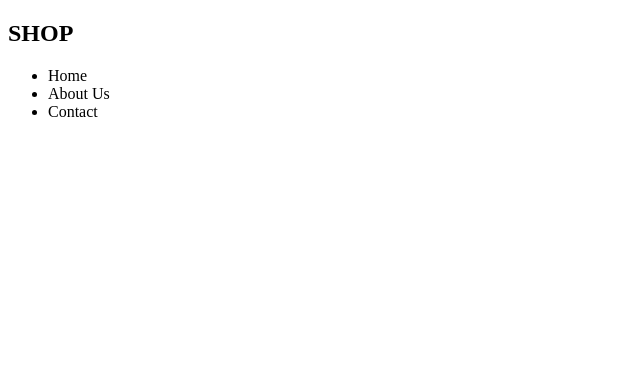
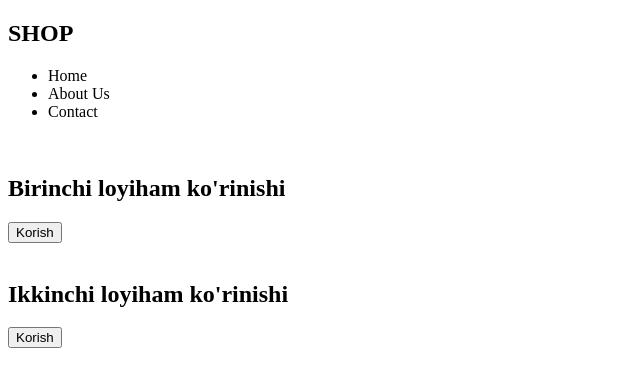
Before and after one commit to daminova011/Git-darsi-uchun, a plain HTML site: page index.html in a window 1280 px wide. Shown: the whole page, without its empty margins (0-640 px from the left). Drawn offline with Linux system fonts and the light colour scheme.

Commit message:
Add project cards to index.html

```diff
--- a/index.html
+++ b/index.html
@@ -14,4 +14,15 @@
       </ul>
     </nav>
   </div>
+  <div class="card">
+    <img>
+    <h2>Birinchi loyiham ko'rinishi</h2>
+    <button>Korish</button>
+  </div>
+   <div class="card">
+    <img>
+    <h2>Ikkinchi loyiham ko'rinishi</h2>
+    <button>Korish</button>
+  </div>
 </body>
+</html>
```
